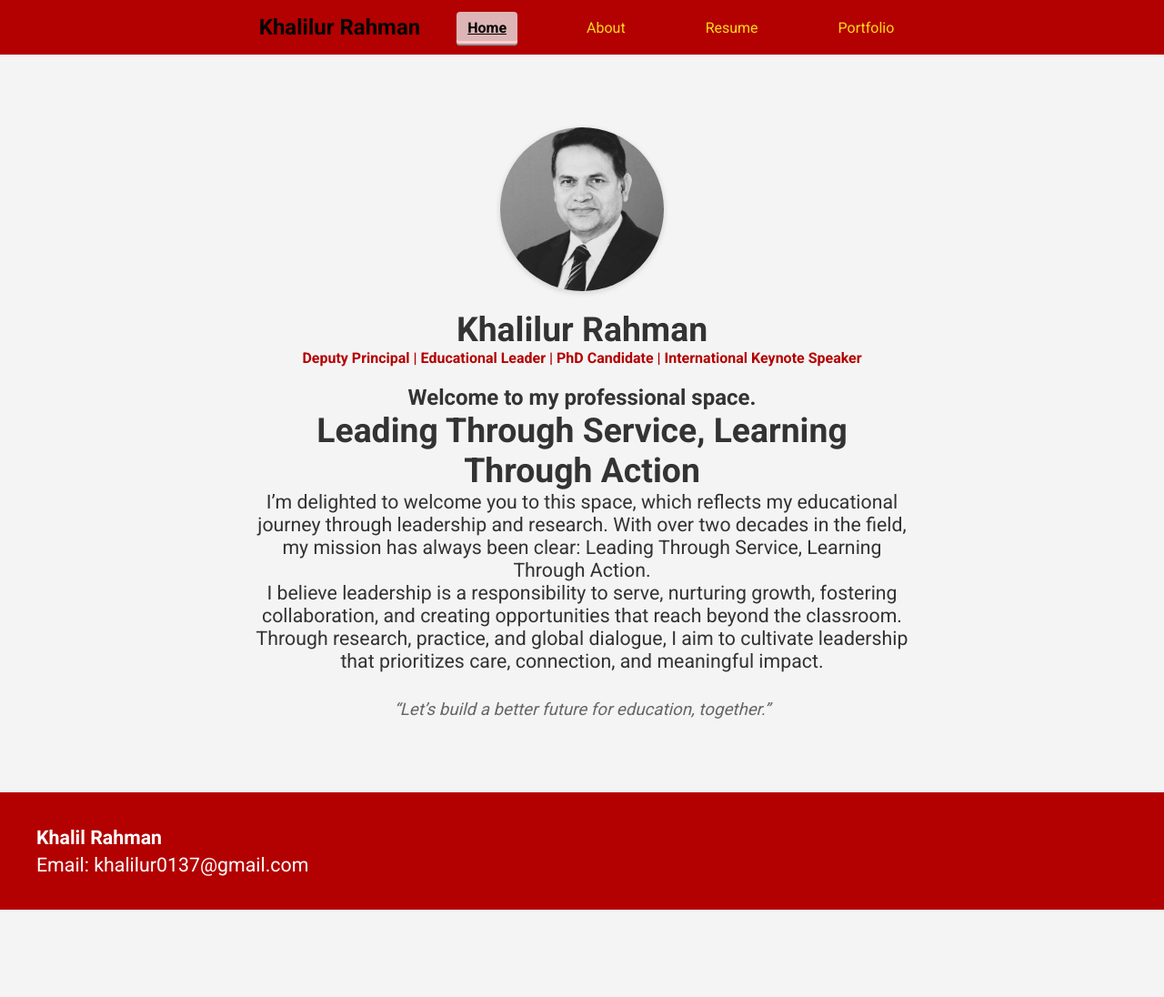
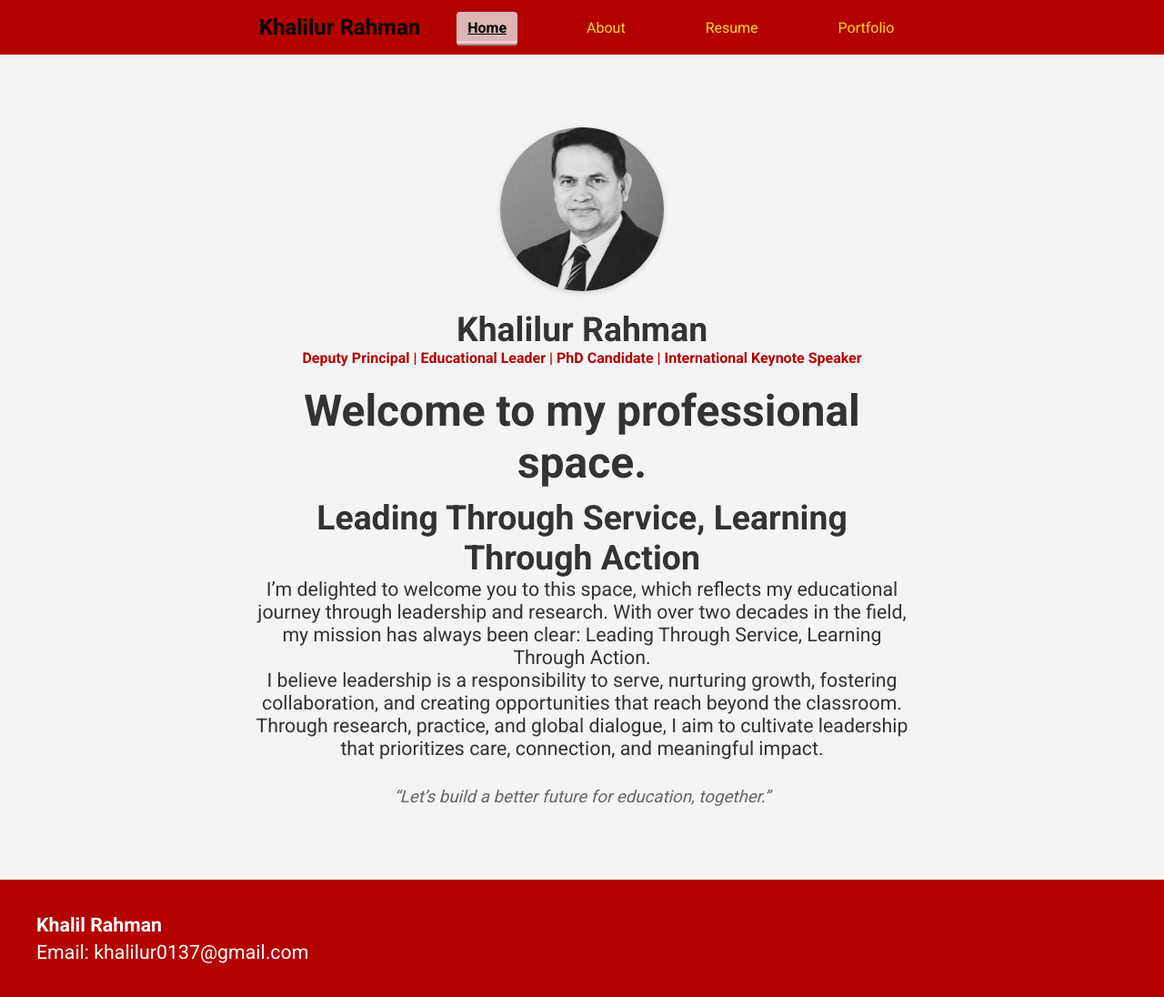
Before and after one commit to KayeSev97/KayeSev97.github.io, a Jekyll site: the page built from index.md, in a window 1280 px wide. Shown: the whole page at 91% size. Built offline with Jekyll 4.4.1, drawn with Linux system fonts in a browser that asks for light colours; before the commit the page ends 1000 px from its top, so only the background shows below that.

Commit message:
CSS change

```diff
--- a/assets/css/style.css
+++ b/assets/css/style.css
@@ -22,7 +22,7 @@ header {
   align-items: center;
 }
 
-header h1 {
+.home-intro h1 {
   font-size: 36pt;
   margin-bottom: 10px;
 }
```
